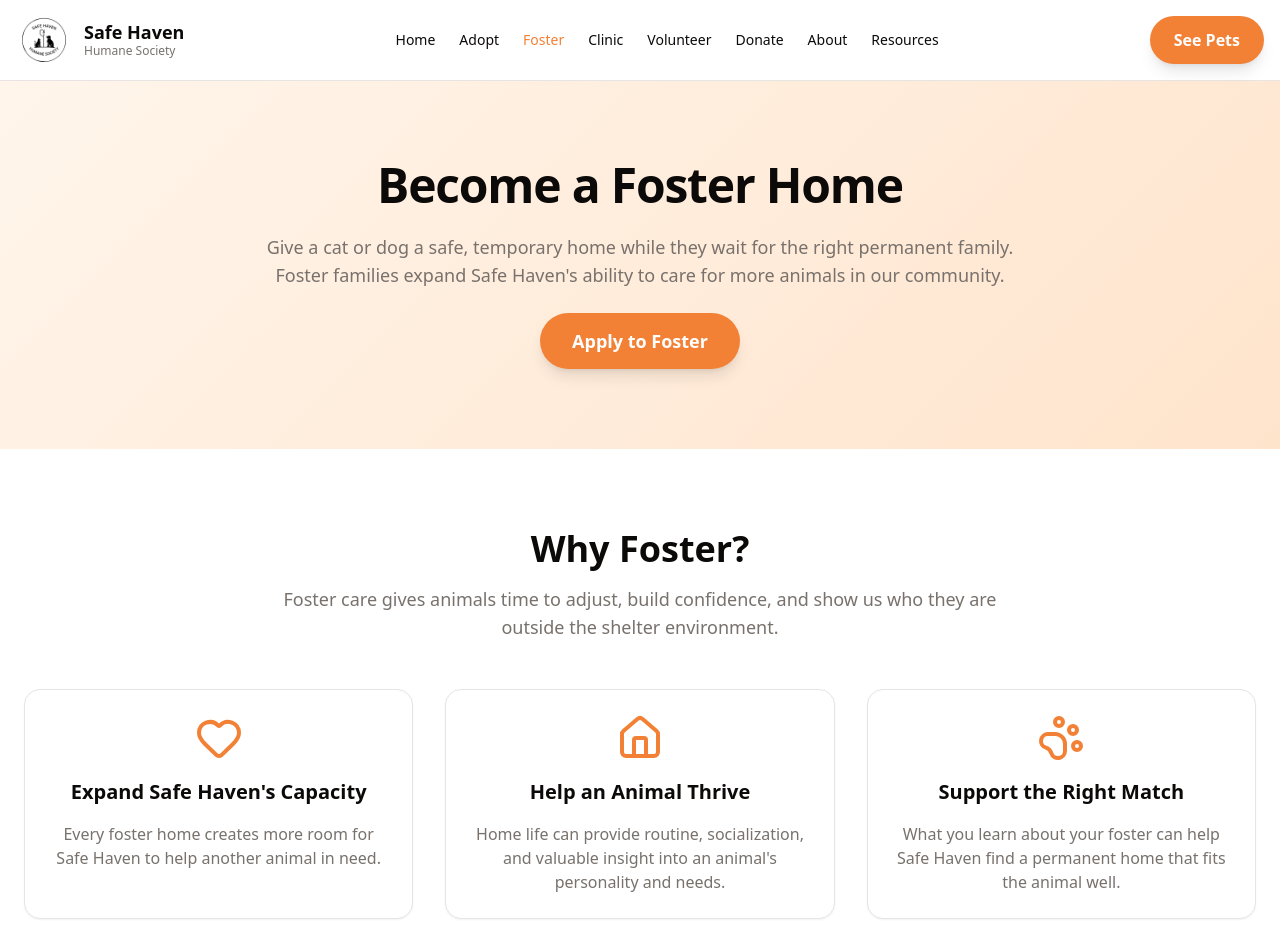
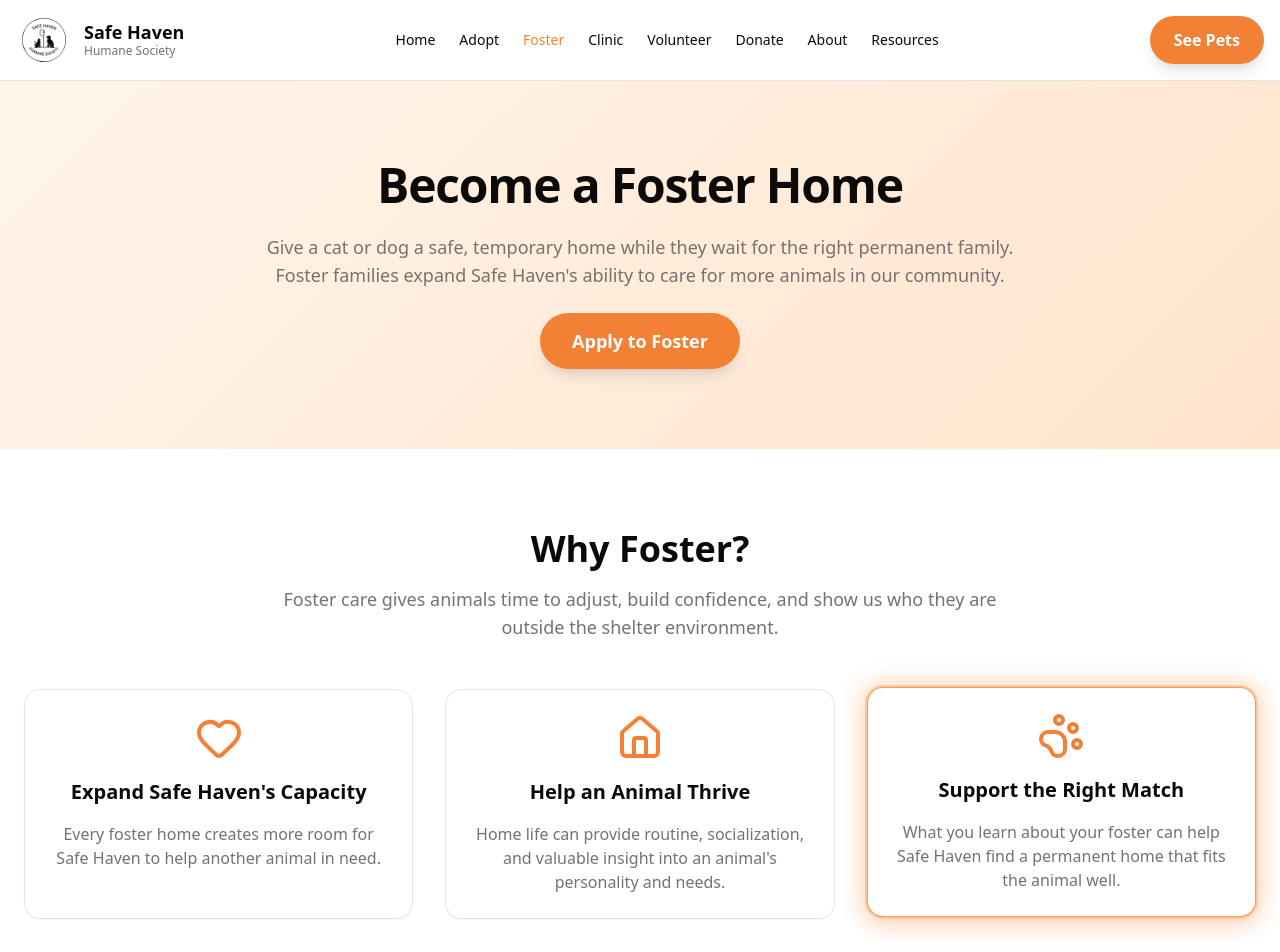
Before and after one commit to 7nqwsvhv99-hash/safe-haven-site, a Next.js app: page /foster in a window 1280 px wide. Shown: the top 952 px of the page. Built offline with nearby package versions, Linux system fonts and the light colour scheme.

Commit message:
Add rotating orange glow to foster cards

```diff
--- a/src/app/foster/page.tsx
+++ b/src/app/foster/page.tsx
@@ -25,9 +25,9 @@ export default function FosterPage() {
             <p className="text-lg text-muted-foreground">Foster care gives animals time to adjust, build confidence, and show us who they are outside the shelter environment.</p>
           </div>
           <div className="grid grid-cols-1 md:grid-cols-3 gap-6 md:gap-8">
-            <Card className="p-6 text-center space-y-4"><div className="flex justify-center"><Heart className="h-12 w-12 text-primary" /></div><h3 className="font-bold text-xl">Expand Safe Haven's Capacity</h3><p className="text-muted-foreground">Every foster home creates more room for Safe Haven to help another animal in need.</p></Card>
-            <Card className="p-6 text-center space-y-4"><div className="flex justify-center"><Home className="h-12 w-12 text-primary" /></div><h3 className="font-bold text-xl">Help an Animal Thrive</h3><p className="text-muted-foreground">Home life can provide routine, socialization, and valuable insight into an animal's personality and needs.</p></Card>
-            <Card className="p-6 text-center space-y-4"><div className="flex justify-center"><PawPrint className="h-12 w-12 text-primary" /></div><h3 className="font-bold text-xl">Support the Right Match</h3><p className="text-muted-foreground">What you learn about your foster can help Safe Haven find a permanent home that fits the animal well.</p></Card>
+            <Card className="community-card relative p-6 text-center space-y-4 h-full"><div className="flex justify-center"><Heart className="h-12 w-12 text-primary" /></div><h3 className="font-bold text-xl">Expand Safe Haven's Capacity</h3><p className="text-muted-foreground">Every foster home creates more room for Safe Haven to help another animal in need.</p></Card>
+            <Card className="community-card relative p-6 text-center space-y-4 h-full"><div className="flex justify-center"><Home className="h-12 w-12 text-primary" /></div><h3 className="font-bold text-xl">Help an Animal Thrive</h3><p className="text-muted-foreground">Home life can provide routine, socialization, and valuable insight into an animal's personality and needs.</p></Card>
+            <Card className="community-card relative p-6 text-center space-y-4 h-full"><div className="flex justify-center"><PawPrint className="h-12 w-12 text-primary" /></div><h3 className="font-bold text-xl">Support the Right Match</h3><p className="text-muted-foreground">What you learn about your foster can help Safe Haven find a permanent home that fits the animal well.</p></Card>
           </div>
         </div>
       </section>
```
